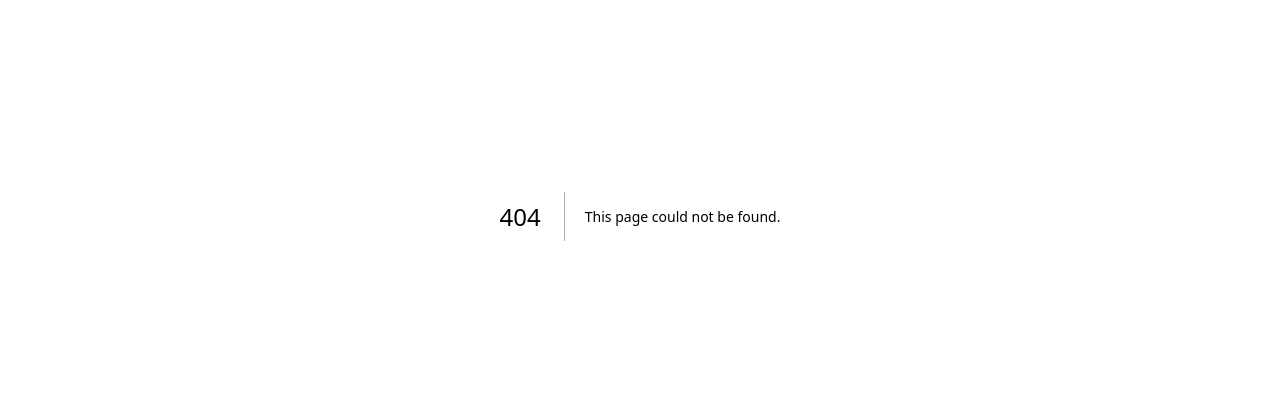
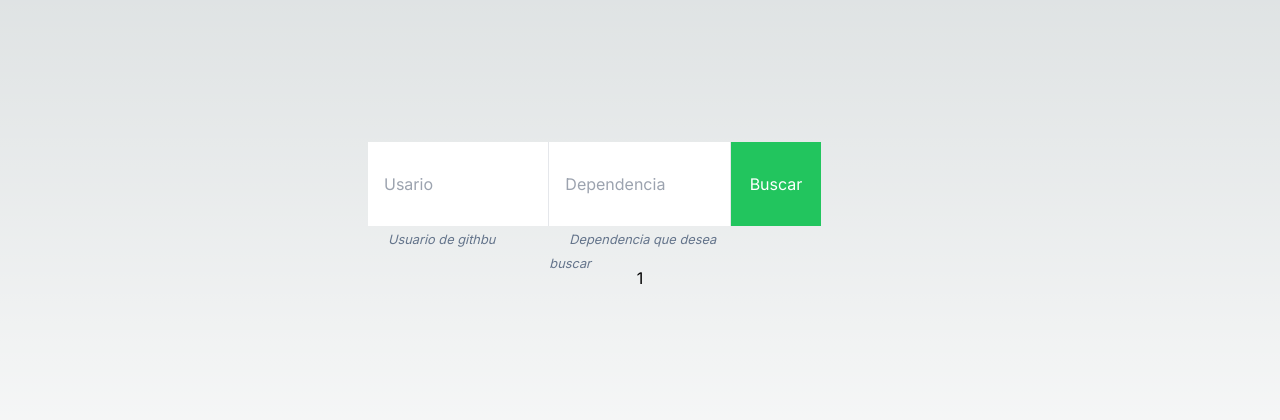
Before and after one commit to zenx5/search-dependencies, a Next.js app: page /form/1 in a window 1280 px wide. Before the commit this address had no page. Shown: the part 184-604 px from the top of the page. Built offline with nearby package versions, Linux system fonts and the light colour scheme; no server answers.

Commit message:
page error

```diff
--- /dev/null
+++ b/src/app/form/[error]/page.tsx
@@ -0,0 +1,8 @@
+
+export default async function FormPage({ params }:{ params:{ error:string } }) {
+    const { error } = params
+
+    return <div className="flex flex-col gap-1">
+        <p>{ error.replaceAll("%20", " ") }</p>
+    </div>
+}
```
